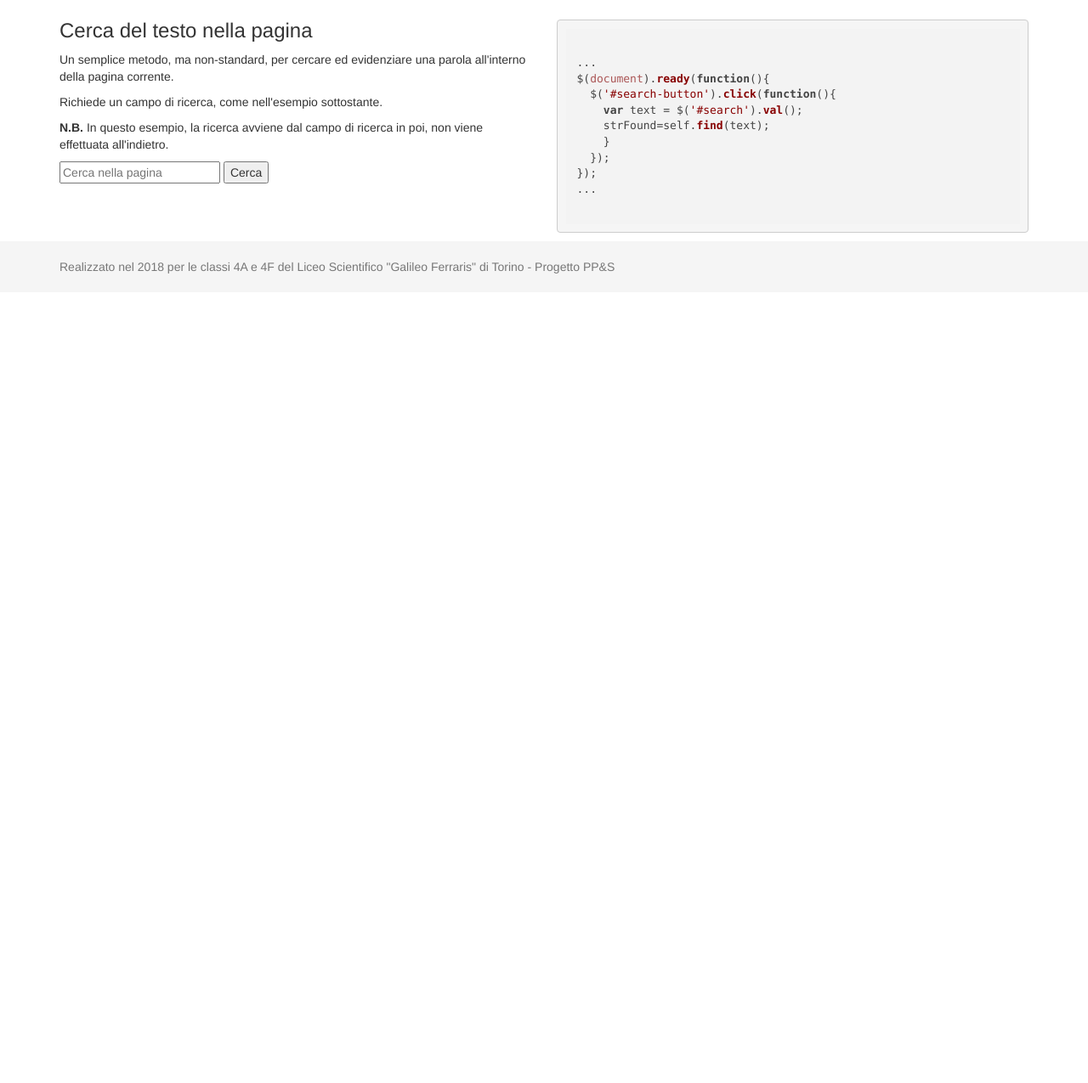
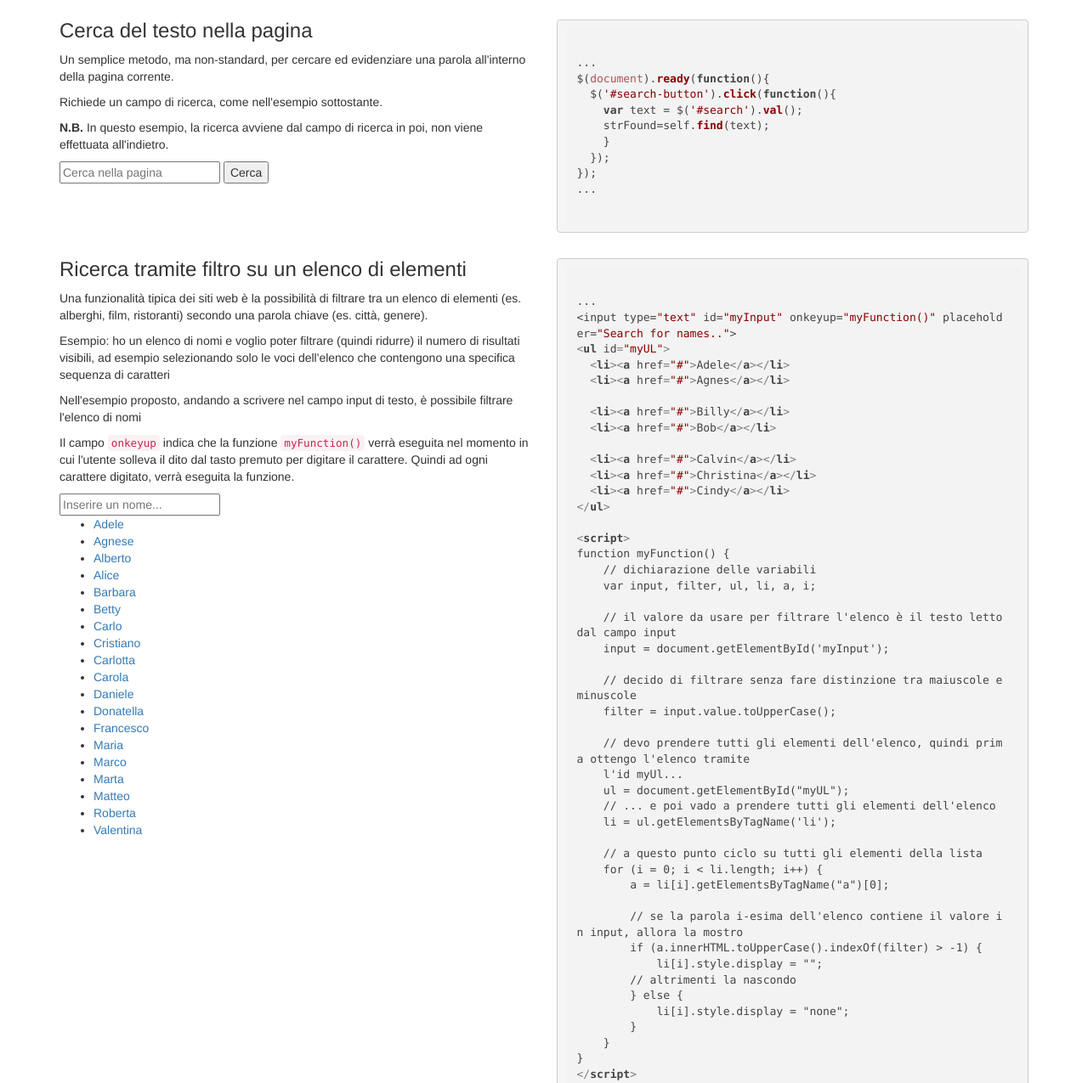
Before and after one commit to luigidr/bootstrap-pps, a plain HTML site: page esempi-js.html in a window 1280 px wide. Shown: the part 2965-4240 px from the top of the page at 85% size. Before the commit the page ends 3309 px from the top, so only its background shows below. Drawn offline with nearby package versions, Linux system fonts and the light colour scheme.

Commit message:
add filter serach

```diff
--- a/esempi-js.html
+++ b/esempi-js.html
@@ -264,6 +264,112 @@ $(document).ready(function(){
         </div>
     </div>
 
+    <div class="row">
+        <div class="col-md-6">
+        <h3>Ricerca tramite filtro su un elenco di elementi</h3>
+        <p>Una funzionalit&agrave; tipica dei siti web &egrave; la possibilit&agrave; di filtrare tra un elenco di elementi (es. alberghi, film, ristoranti) secondo una parola chiave (es. citt&agrave;, genere).</p>
+        <p>Esempio: ho un elenco di nomi e voglio poter filtrare (quindi ridurre) il numero di risultati visibili, ad esempio selezionando solo le voci dell'elenco che contengono una specifica sequenza di caratteri</p>
+        <p>Nell'esempio proposto, andando a scrivere nel campo input di testo, &egrave; possibile filtrare l'elenco di nomi</p>
+        <p>Il campo <code>onkeyup</code> indica che la funzione <code>myFunction()</code> verrà eseguita nel momento in cui l'utente solleva il dito dal tasto premuto per digitare il carattere. Quindi ad ogni carattere digitato, verr&agrave; eseguita la funzione.</p>
+        <input type="text" id="myInput" onkeyup="myFunction()" placeholder="Inserire un nome...">
+        <br>
+        <ul id="myUL">
+          <li><a href="#">Adele</a></li>
+          <li><a href="#">Agnese</a></li>
+          <li><a href="#">Alberto</a></li>
+          <li><a href="#">Alice</a></li>
+
+          <li><a href="#">Barbara</a></li>
+          <li><a href="#">Betty</a></li>
+
+          <li><a href="#">Carlo</a></li>
+          <li><a href="#">Cristiano</a></li>
+          <li><a href="#">Carlotta</a></li>
+          <li><a href="#">Carola</a></li>
+
+          <li><a href="#">Daniele</a></li>
+          <li><a href="#">Donatella</a></li>
+
+          <li><a href="#">Francesco</a></li>
+          <li><a href="#">Maria</a></li>
+          <li><a href="#">Marco</a></li>
+          <li><a href="#">Marta</a></li>
+          <li><a href="#">Matteo</a></li>
+          <li><a href="#">Roberta</a></li>
+          <li><a href="#">Valentina</a></li>
+
+        </ul>
+        <script>
+        function myFunction() {
+            var input, filter, ul, li, a, i;
+            input = document.getElementById('myInput');
+            filter = input.value.toUpperCase();
+            ul = document.getElementById("myUL");
+            li = ul.getElementsByTagName('li');
+
+            for (i = 0; i < li.length; i++) {
+                a = li[i].getElementsByTagName("a")[0];
+                if (a.innerHTML.toUpperCase().indexOf(filter) > -1) {
+                    li[i].style.display = "";
+                } else {
+                    li[i].style.display = "none";
+                }
+            }
+        }
+        </script>
+        </div>
+        <div class="col-md-6">
+            <br>
+            <pre><code class="js">
+...
+&lt;input type="text" id="myInput" onkeyup="myFunction()" placeholder="Search for names.."&gt;
+&lt;ul id="myUL"&gt;
+  &lt;li&gt;&lt;a href="#"&gt;Adele&lt;/a&gt;&lt;/li&gt;
+  &lt;li&gt;&lt;a href="#"&gt;Agnes&lt;/a&gt;&lt;/li&gt;
+
+  &lt;li&gt;&lt;a href="#"&gt;Billy&lt;/a&gt;&lt;/li&gt;
+  &lt;li&gt;&lt;a href="#"&gt;Bob&lt;/a&gt;&lt;/li&gt;
+
+  &lt;li&gt;&lt;a href="#"&gt;Calvin&lt;/a&gt;&lt;/li&gt;
+  &lt;li&gt;&lt;a href="#"&gt;Christina&lt;/a&gt;&lt;/li&gt;
+  &lt;li&gt;&lt;a href="#"&gt;Cindy&lt;/a&gt;&lt;/li&gt;
+&lt;/ul&gt;
+
+&lt;script&gt;
+function myFunction() {
+    // dichiarazione delle variabili
+    var input, filter, ul, li, a, i;
+
+    // il valore da usare per filtrare l'elenco è il testo letto dal campo input
+    input = document.getElementById('myInput');
+
+    // decido di filtrare senza fare distinzione tra maiuscole e minuscole
+    filter = input.value.toUpperCase();
+
+    // devo prendere tutti gli elementi dell'elenco, quindi prima ottengo l'elenco tramite
+    l'id myUl...
+    ul = document.getElementById("myUL");
+    // ... e poi vado a prendere tutti gli elementi dell'elenco
+    li = ul.getElementsByTagName('li');
+
+    // a questo punto ciclo su tutti gli elementi della lista
+    for (i = 0; i < li.length; i++) {
+        a = li[i].getElementsByTagName("a")[0];
+
+        // se la parola i-esima dell'elenco contiene il valore in input, allora la mostro
+        if (a.innerHTML.toUpperCase().indexOf(filter) > -1) {
+            li[i].style.display = "";
+        // altrimenti la nascondo
+        } else {
+            li[i].style.display = "none";
+        }
+    }
+}
+&lt;/script&gt;
+...
+            </code></pre>
+        </div>
+    </div>
 </div>
 
 <footer class="footer">
```
